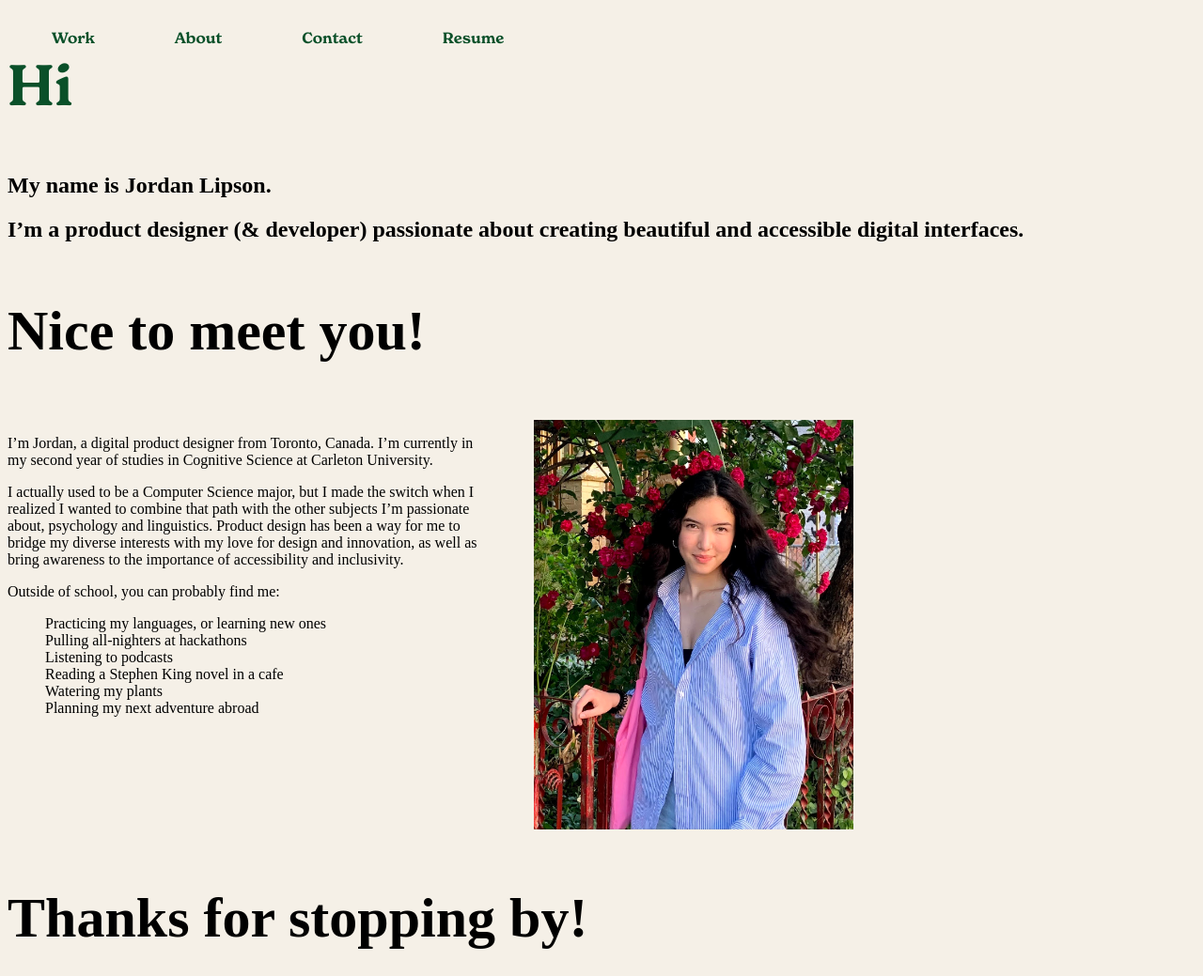
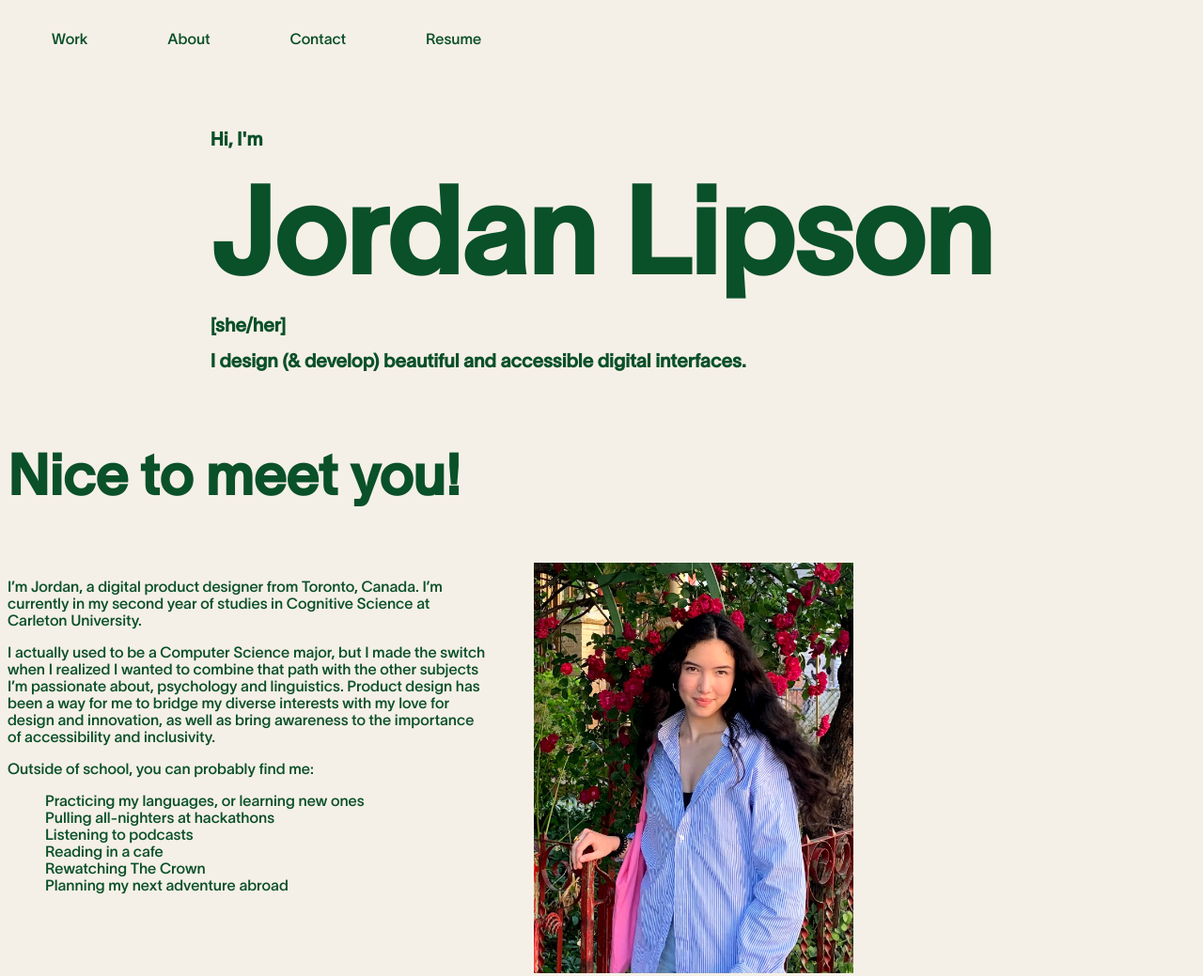
Before and after one commit to jordanlipson/personal-website, a Gatsby site: page / in a window 1280 px wide. Shown: the top 1039 px of the page at 94% size. Built offline with nearby package versions, Linux system fonts and the light colour scheme; Gatsby itself is replaced by a stand-in of ours; a web font is replaced by a local one.

Commit message:
Made styling changes to hero section

```diff
--- a/src/components/sections/about.js
+++ b/src/components/sections/about.js
@@ -29,8 +29,8 @@ const About = () => {
         'Practicing my languages, or learning new ones',
         'Pulling all-nighters at hackathons',
         'Listening to podcasts',
-        'Reading a Stephen King novel in a cafe',
-        'Watering my plants',
+        'Reading in a cafe',
+        'Rewatching The Crown',
         'Planning my next adventure abroad'
     ]
 
--- a/src/components/sections/contact.js
+++ b/src/components/sections/contact.js
@@ -26,7 +26,7 @@ const Contact = () => {
                 <ul>
                     {socialMedia && socialMedia.map(({ name, url }, i) => (
                         <li key={i}>
-                            <a href={url}>{name}</a>
+                            <a href={url} target="_blank" rel="noopener noreferrer">{name}</a>
                         </li>
                     ))}
                 </ul>
--- a/src/components/sections/hero.js
+++ b/src/components/sections/hero.js
@@ -2,22 +2,36 @@ import * as React from "react";
 import styled from "styled-components";
 
 const StyledHeroSection = styled.section`
+    padding-top: 7em;
+    display: flex;
     flex-direction: column;
     align-items: flex-start;
 
-    @media (max-height: 700px) and (min-width: 700px), (max-width: 360px) {
-        height: auto;
-        // padding-top: var(--nav-height);
+    #content {
+        align-self: center;
     }
 
     h1 {
-        color: #0A5029;
-        font-size: 60px;
+        margin: 0px;
+        font-size: 10vw;
+    }
+
+    h2 {
+        font-size: 20px;
+    }
+
+    @media (max-height: 700px) and (min-width: 700px), (max-width: 768px) {
+        // height: auto;
+        padding-top: 2em;
+
+        h2 {
+            font-size: calc(16px + 16 * ((100vw - 600px) / 600));
+        }
     }
 `;
 
 const Hero = () => {
-    const messages = ["Hi", "Bonjour", "Hola", "Hallo", "Ciao"];
+    const messages = ["Hi, I'm", "Bonjour, je m'appelle", "Hallo, ich bin", "Hola, soy", "Ciao, sono"];
     // const scrollLink = (
     //     <a
     //         className="work-link"
@@ -26,13 +40,14 @@ const Hero = () => {
     //     </a>
     // );
 
-    // const items = [one, two, three];
-
     return (
         <StyledHeroSection>
-            <h1>{messages[0]}</h1>
-            <h2>My name is Jordan Lipson.</h2>
-            <h2>I’m a product designer (& developer) passionate about creating beautiful and accessible digital interfaces.</h2>
+            <div id="content">
+                <h2>{messages[0]}</h2>
+                <h1>Jordan Lipson</h1>
+                <h2>[she/her]</h2>
+                <h2>I design (& develop) beautiful and accessible digital interfaces.</h2>
+            </div>
         </StyledHeroSection>
     );
 };
--- a/src/styles/GlobalStyle.js
+++ b/src/styles/GlobalStyle.js
@@ -8,6 +8,11 @@ const GlobalStyle = createGlobalStyle`
         box-sizing: border-box;
         width: 100%;
         background-color: #F5F0E7;
+    }
+
+    * {
+        color: #0A5029;
+        font-family: 'Lausanne Pan';
     }
 
     a {
@@ -23,7 +28,7 @@ const GlobalStyle = createGlobalStyle`
     }
 
     h1 {
-        font-family: 'New Spirit';
+        // font-family: 'TT Ricordi Greto';
     }
 
     .section-header {
@@ -31,7 +36,7 @@ const GlobalStyle = createGlobalStyle`
     }
 
     .nav-links {
-        font-family: 'New Spirit';
+
     }
 
 `;
--- a/src/styles/fonts.js
+++ b/src/styles/fonts.js
@@ -1,17 +1,28 @@
 import { css } from "styled-components";
 
 // import font file
-import NewSpiritSemiboldWoff2 from '../fonts/NewSpiritTRIAL-SemiBold.woff2'
+import LausannePanRegular500Woff2 from '../fonts/TWKLausannePan-500.woff2';
+
+import TTRicordiGretoMediumttf from '../fonts/TT Ricordi Greto Trial Medium.ttf';
 
 // categorize by weight
-const newSpiritWeights = {
-    600: [NewSpiritSemiboldWoff2],
+const lausannePanNormalWeights = {
+    500: [LausannePanRegular500Woff2],
 };
 
+const ricordiGretoWeights = {
+    500: [TTRicordiGretoMediumttf],
+}
+
 // assign details (name, weight) to a var
-const newSpirit = {
-    name: 'New Spirit',
-    normal: newSpiritWeights,
+const lausannePan = {
+    name: 'Lausanne Pan',
+    normal: lausannePanNormalWeights,
+}
+
+const ricordiGreto = {
+    name: 'TT Ricordi Greto',
+    normal: ricordiGretoWeights,
 }
 
 // function to create font face
@@ -20,11 +31,13 @@ const createFontFaces = (family, style = 'normal') => {
 
     for (const [weight, formats] of Object.entries(family[style])) {
         const woff2 = formats[0];
+        const ttf = formats[1];
 
         styles += `
             @font-face {
                 font-family: '${family.name}';
-                src: url(${woff2}) format('woff2');
+                src: url(${woff2}) format('woff2'),
+                    url(${ttf}) format('ttf');
                 font-weight: ${weight};
                 font-style: ${style};
                 font-display: auto;
@@ -36,11 +49,12 @@ const createFontFaces = (family, style = 'normal') => {
 };
 
 // create font face for font
-const newSpiritNormal = createFontFaces(newSpirit)
+const lausannePanNormal = createFontFaces(lausannePan)
+const ricordiGretoNormal = createFontFaces(ricordiGreto)
 
 // Fonts component to be exported
 const Fonts = css`
-    ${newSpiritNormal}
+    ${lausannePanNormal + ricordiGretoNormal}
 `;
 
 export default Fonts;
```
Also changed, not shown: src/fonts/TT Ricordi Greto Trial Medium.ttf (added), src/fonts/TWKLausannePan-500.woff2 (added).
